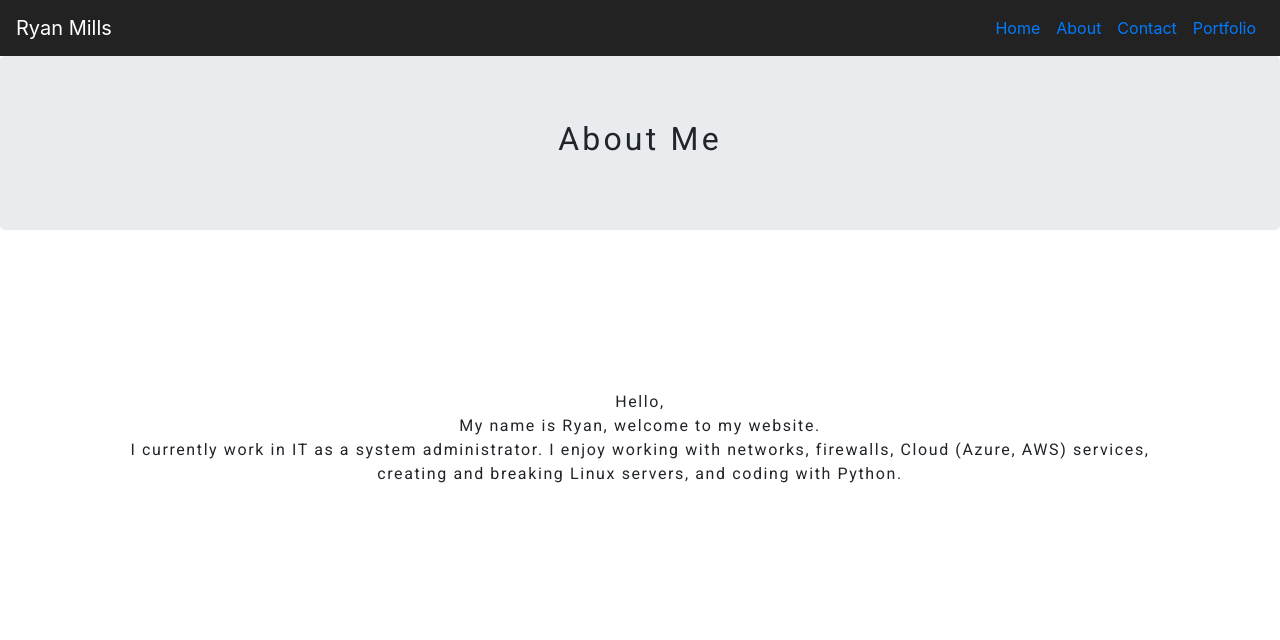
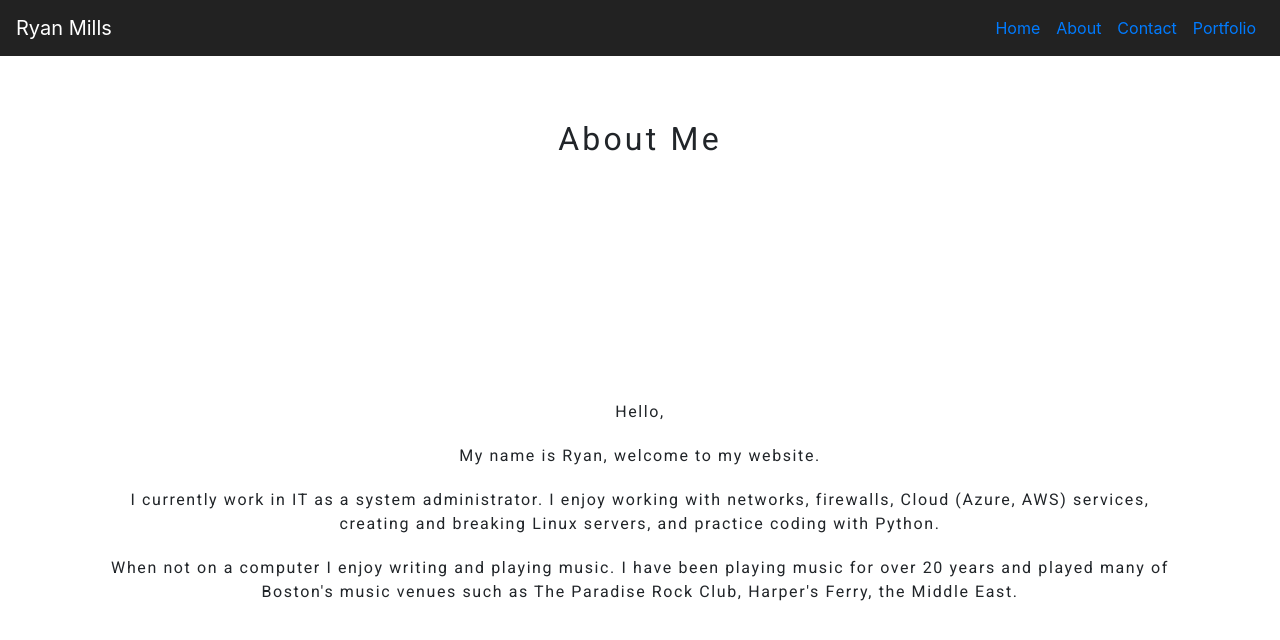
Before and after one commit to noogler617/react_website_2021, a React (Create React App) app: page /about in a window 1280 px wide. Shown: the top 640 px of the page. Built offline with nearby package versions, Linux system fonts and the light colour scheme.

Commit message:
update about page

```diff
--- a/src/components/about.css
+++ b/src/components/about.css
@@ -5,15 +5,16 @@
   padding: 10px;
 }
 
-.jumbotron {
-  background-color: # ;
+.about-jumbotron {
+  background-color: white ;
 }
 h2, p {
   font-family: 'Roboto', sans-serif;
-  letter-spacing: 0.1em;
+  letter-spacing: 0.2em;
 }
 
 p {
   margin: auto;
+  padding: inherit;
   text-align: center;
 }
--- a/src/components/about.js
+++ b/src/components/about.js
@@ -16,7 +16,10 @@ export class About extends Component {
           <p>Hello, </p>
           <p>My name is Ryan, welcome to my website.</p>
           <p>I currently work in IT as a system administrator.
-           I enjoy working with networks, firewalls, Cloud (Azure, AWS) services, creating and breaking Linux servers, and coding with Python.</p>
+           I enjoy working with networks, firewalls, Cloud (Azure, AWS) services, creating and breaking Linux servers, and practice coding with Python.</p>
+
+           <p>When not on a computer I enjoy writing and playing music.
+            I have been playing music for over 20 years and played many of Boston's music venues such as The Paradise Rock Club, Harper's Ferry, the Middle East.</p>
           </div>
 
         </Container>
```
